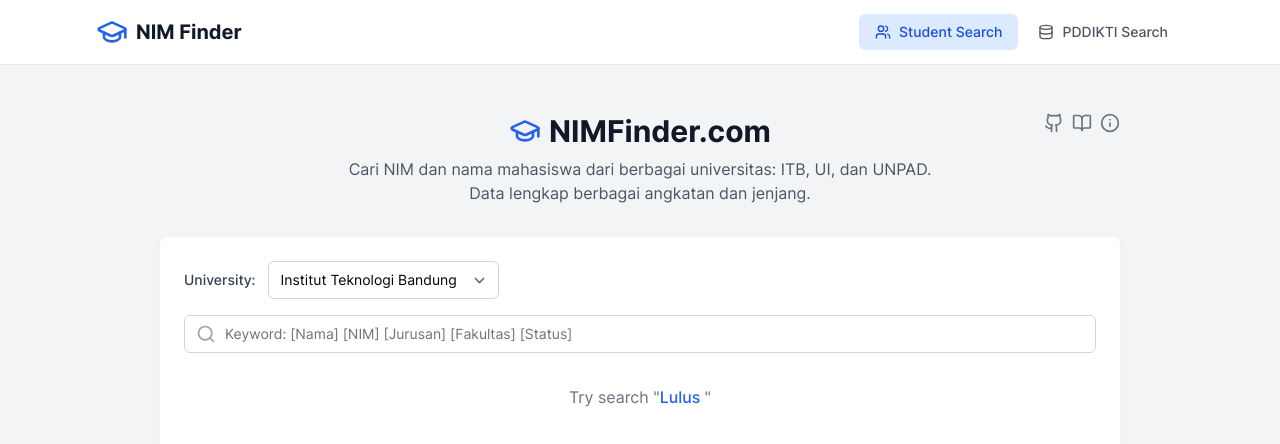
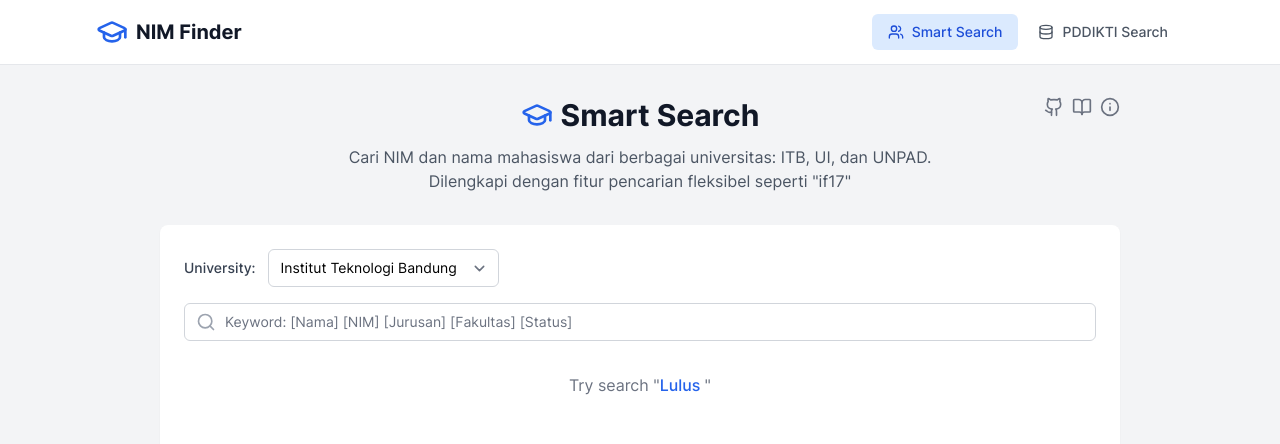
Before and after one commit to hendpraz/nim-finder-hendpraz, a Next.js app: page / in a window 1280 px wide. Shown: the top 444 px of the page. Built offline with nearby package versions, Linux system fonts and the light colour scheme.

Commit message:
feat: update smart search. move tanggal_masuk to general info

```diff
--- a/src/app/page.tsx
+++ b/src/app/page.tsx
@@ -83,7 +83,7 @@
   return (
     <div className='min-h-screen bg-gray-100'>
       <div className='max-w-5xl mx-auto sm:py-6 sm:px-6 lg:px-8'>
-        <div className='px-4 py-6 sm:px-0'>
+        <div className='px-4 py-2 sm:px-0'>
           <div className='relative flex flex-col items-center justify-center mb-8 text-center pt-6 sm:pt-0'>
             <div className='absolute right-0 top-0 flex space-x-2'>
               <a
@@ -114,18 +114,16 @@
               </button>
             </div>
 
-            <div className='flex items-center mb-2'>
+            <div className='flex items-center mb-1'>
               <GraduationCap className='h-8 w-8 text-blue-600 mr-2' />
-              <h1 className='text-3xl font-bold text-gray-900'>
-                NIMFinder.com
-              </h1>
+              <h1 className='text-3xl font-bold text-gray-900'>Smart Search</h1>
             </div>
-            <p className='text-gray-600'>
+            <p className='text-gray-600 mt-2'>
               Cari NIM dan nama mahasiswa dari berbagai universitas: ITB, UI,
               dan UNPAD.
             </p>
             <p className='text-gray-600'>
-              Data lengkap berbagai angkatan dan jenjang.
+              Dilengkapi dengan fitur pencarian fleksibel seperti "if17"
             </p>
           </div>
 
--- a/src/app/pddikti/page.tsx
+++ b/src/app/pddikti/page.tsx
@@ -140,16 +140,16 @@
   };
 
   const getStatusColor = (status: string) => {
-    if (status?.toLowerCase().includes('non-aktif')) {
+    if (
+      status?.toLowerCase().includes('non-aktif') ||
+      status?.toLowerCase().includes('undur')
+    ) {
       return 'bg-yellow-100 text-yellow-800';
     } else if (status?.toLowerCase().includes('aktif')) {
       return 'bg-green-100 text-green-800';
     } else if (status?.toLowerCase().includes('lulus')) {
       return 'bg-blue-100 text-blue-800';
-    } else if (
-      status?.toLowerCase().includes('undur') ||
-      status?.toLowerCase().includes('dropout')
-    ) {
+    } else if (status?.toLowerCase().includes('keluar')) {
       return 'bg-red-100 text-red-800';
     } else {
       return 'bg-gray-100 text-gray-800';
@@ -421,13 +421,21 @@
                       </div>
                       <div>
                         <label className='block text-sm font-medium text-gray-700'>
-                          Gender
+                          Jenis Kelamin
                         </label>
                         <p className='mt-1 text-sm text-gray-900'>
                           {getGenderDisplay(selectedDetail.jenis_kelamin)}
                         </p>
                       </div>
-                      <div className='md:col-span-2'>
+                      <div>
+                        <label className='block text-sm font-medium text-gray-700'>
+                          Tanggal Masuk
+                        </label>
+                        <p className='mt-1 text-sm text-gray-900'>
+                          {formatDate(selectedDetail.tanggal_masuk)}
+                        </p>
+                      </div>
+                      <div>
                         <label className='block text-sm font-medium text-gray-700'>
                           Current Status
                         </label>
@@ -480,14 +488,6 @@
                       </div>
                       <div>
                         <label className='block text-sm font-medium text-gray-700'>
-                          Tanggal Masuk
-                        </label>
-                        <p className='mt-1 text-sm text-gray-900'>
-                          {formatDate(selectedDetail.tanggal_masuk)}
-                        </p>
-                      </div>
-                      <div>
-                        <label className='block text-sm font-medium text-gray-700'>
                           Jenis Daftar
                         </label>
                         <p className='mt-1 text-sm text-gray-900'>
--- a/src/components/Navbar.tsx
+++ b/src/components/Navbar.tsx
@@ -39,7 +39,7 @@
               }`}
             >
               <Users className='h-4 w-4 mr-2' />
-              Student Search
+              Smart Search
             </button>
 
             <button
```
